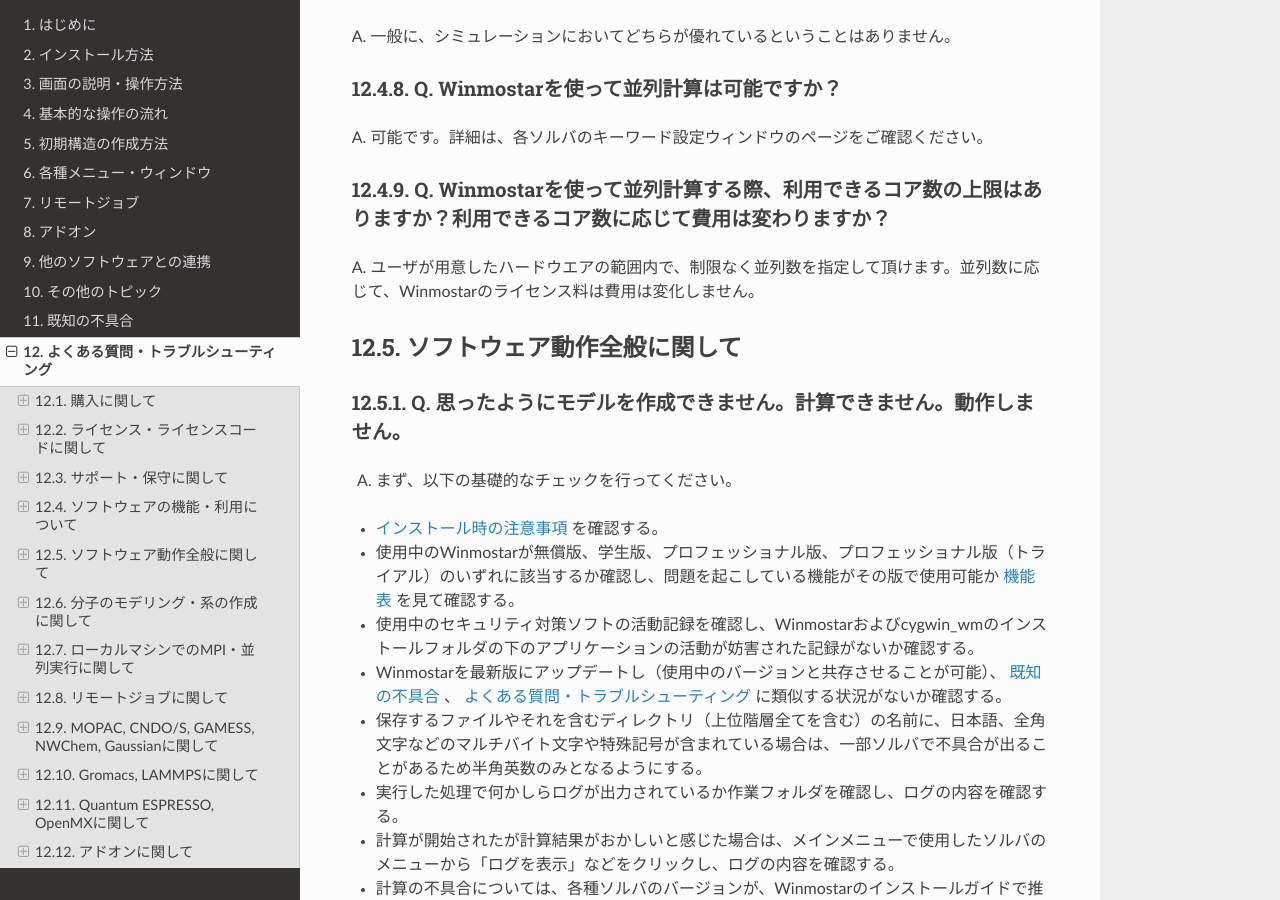
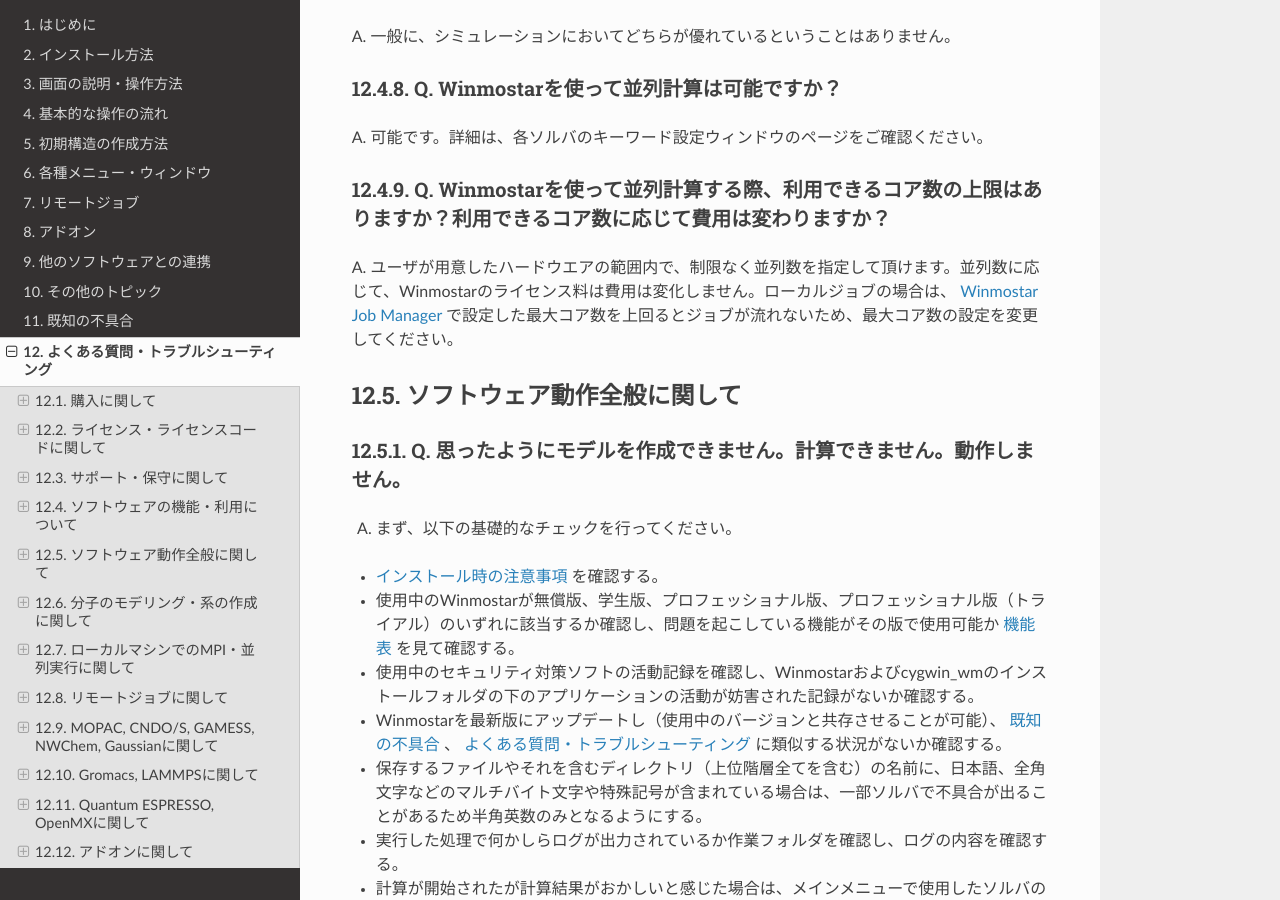
Before and after one commit to X-Ability/winmostar_doc, a Sphinx documentation site: the page built from source/faq/faq.rst, in a window 1280 px wide and 900 px high, scrolled down 7016 px. Built offline with Sphinx 7.4.7 and the Read the Docs theme 2.0.0, drawn with Linux system fonts in a browser that asks for light colours; formulas are drawn with MathJax 3; pages that are not in the unit, such as notebooks, are missing from menus.

Commit message:
faq修正

```diff
--- a/source/faq/faq.rst
+++ b/source/faq/faq.rst
@@ -150,7 +150,7 @@
 Q. Winmostarを使って並列計算する際、利用できるコア数の上限はありますか？利用できるコア数に応じて費用は変わりますか？
 ^^^^^^^^^^^^^^^^^^^^^^^^^^^^^^^^^^^^^^^^^^^^^^^^^^^^^^^^^^^^^^^^^^^^^^^^^^^^^^^^^^^^^^^^^^^^^^^^^^^^^^^^^^^^^^^^^^^^^^^^^^
 
-| A. ユーザが用意したハードウエアの範囲内で、制限なく並列数を指定して頂けます。並列数に応じて、Winmostarのライセンス料は費用は変化しません。
+| A. ユーザが用意したハードウエアの範囲内で、制限なく並列数を指定して頂けます。並列数に応じて、Winmostarのライセンス料は費用は変化しません。ローカルジョブの場合は、 :ref:`winmosjm_top` で設定した最大コア数を上回るとジョブが流れないため、最大コア数の設定を変更してください。
 
 ソフトウェア動作全般に関して
 --------------------------------
```
